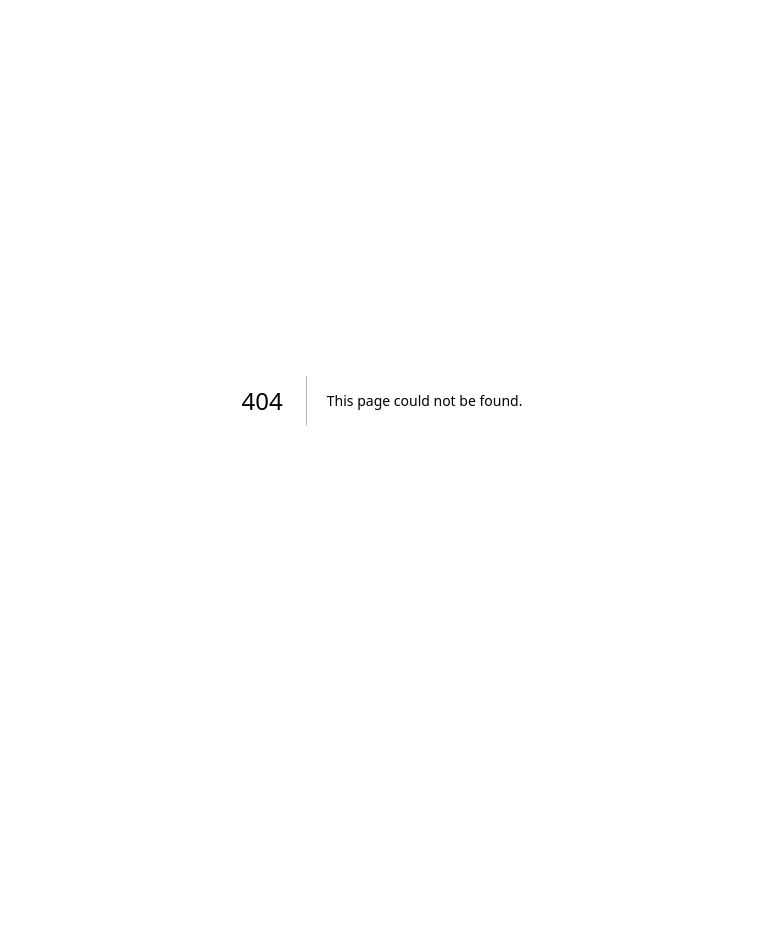
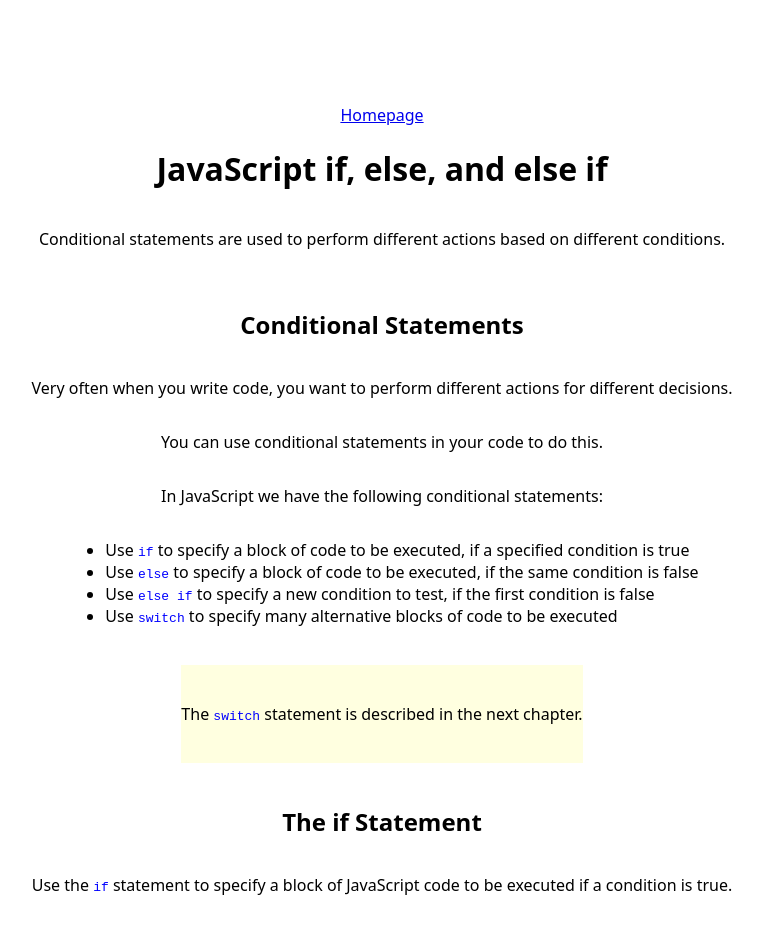
Before and after one commit to GoulartAugusto/javascript-index, a Next.js app: page /JavaScriptifelseandelseif in a window 1280 px wide. Before the commit this address had no page. Shown: the top 934 px of the page, without its empty margins (258-1021 px from the left). Before the commit the page ends 800 px from the top, so only its background shows below. Built offline with nearby package versions, Linux system fonts and the light colour scheme.

Commit message:
creating JavaScript if, else, and else if - dsc pg

```diff
--- a/src/app/page.jsx
+++ b/src/app/page.jsx
@@ -83,6 +83,7 @@ export default function Home() {
             <li><Link href='/JavaScriptRandom'>JavaScript Random</Link></li>
             <li><Link href='/JavaScriptBooleans'>JavaScript Booleans</Link></li>
             <li><Link href='/JavaScriptComparisonandLogicalOperators'>JavaScript Comparison and Logical Operators</Link></li>
+            <li><Link href='/JavaScriptifelseandelseif'>JavaScript if, else, and else if</Link></li>
             <li></li>
             <li></li>
             <li></li>
--- /dev/null
+++ b/src/pages/JavaScriptifelseandelseif.jsx
@@ -0,0 +1,59 @@
+import React from 'react';
+import styles from '../app/page.module.css';
+import Link from 'next/link';
+
+const JavaScriptifelseandelseif = () => {
+  return (
+    <main className={styles.main}>
+        <Link href='/'>Homepage</Link>
+
+        <h1>JavaScript if, else, and else if</h1>
+
+        <p>Conditional statements are used to perform different actions based on different conditions.</p>
+
+        <br />
+
+        {/* Just a mark to separete sections */}
+
+        <h2>Conditional Statements</h2>
+
+        <p>Very often when you write code, you want to perform different actions for different decisions.</p>
+
+        <p>You can use conditional statements in your code to do this.</p>
+
+        <p>In JavaScript we have the following conditional statements:</p>
+
+        <ul>
+            <li>Use <code style={{color:'blue'}}>if</code> to specify a block of code to be executed, if a specified condition is true</li>
+            <li>Use <code style={{color:'blue'}}>else</code> to specify a block of code to be executed, if the same condition is false</li>
+            <li>Use <code style={{color:'blue'}}>else if</code> to specify a new condition to test, if the first condition is false</li>
+            <li>Use <code style={{color:'blue'}}>switch</code> to specify many alternative blocks of code to be executed</li>
+        </ul>
+
+        <br />
+
+        <div style={{background:'lightyellow'}}>
+            <br />
+
+            <p>The <code style={{color:'blue'}}>switch</code> statement is described in the next chapter.</p>
+
+            <br />
+        </div>
+
+        <br />
+
+        {/* Just a mark to separete sections */}
+
+        <h2>The if Statement</h2>
+
+        <p>Use the <code style={{color:'blue'}}>if</code> statement to specify a block of JavaScript code to be executed if a condition is true.</p>
+
+
+
+
+
+    </main>
+  )
+}
+
+export default JavaScriptifelseandelseif
```
